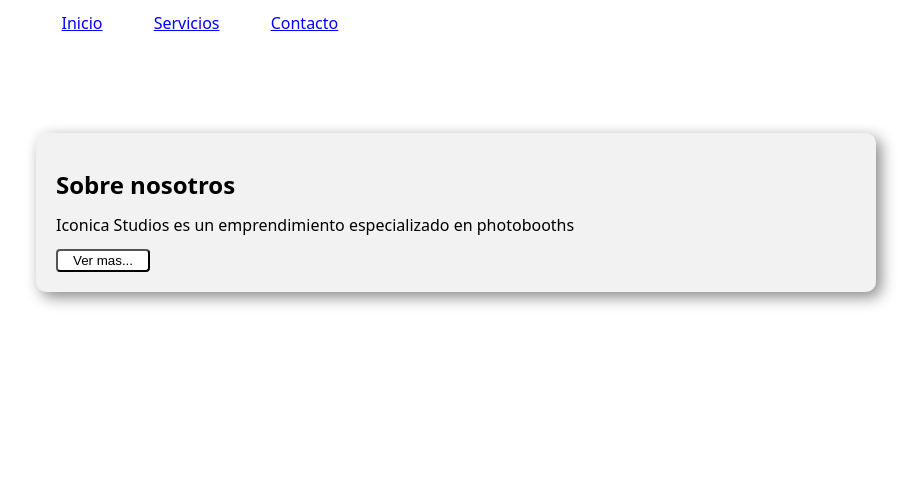
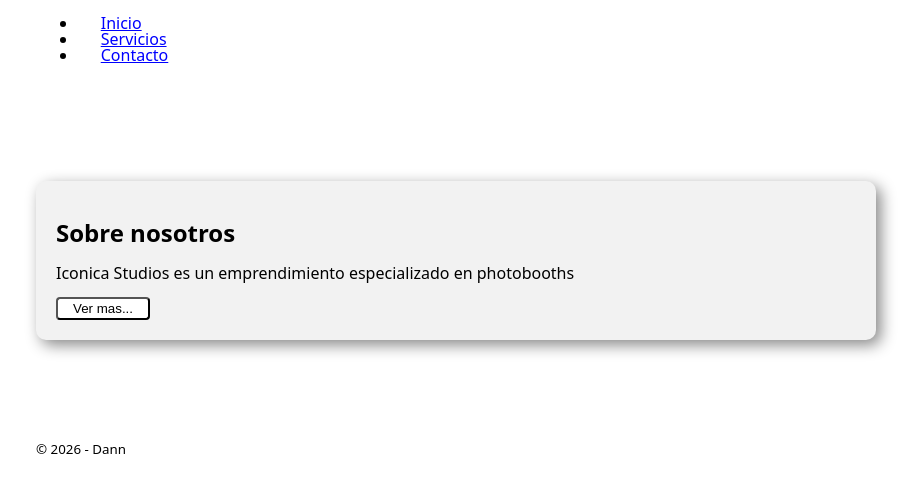
Before and after one commit to Dann379/fullstack-bootcamp, a plain HTML site: page frontend/index.html in a window 1280 px wide. Shown: the part 112-604 px from the top of the page, without its empty margins (14-935 px from the left). Drawn offline with Linux system fonts and the light colour scheme.

Commit message:
Correcciones del DIA 1

```diff
--- a/frontend/index.html
+++ b/frontend/index.html
@@ -14,9 +14,12 @@
         <div class="container">
             <h1>Iconica Studios</h1>
             <nav>
-                <a href="#incio">Inicio</a></li>
-                <a href="#servicios">Servicios</a></li>
-                <a href="#contacto">Contacto</a></li>
+                <ul>
+                    <li><a href="#inicio">Inicio</a></li>
+                    <li><a href="#servicios">Servicios</a></li>
+                    <li><a href="#contacto">Contacto</a></li>
+                </ul>
+
             </nav>
     </div>
     </header>
@@ -34,7 +37,7 @@
     </main>
     <footer>
         <div class="container">
-            <small><!-- © 2026 - Dann --></small>
+            <small> © 2026 - Dann </small>
         </div>
     </footer>
 </body>
```
